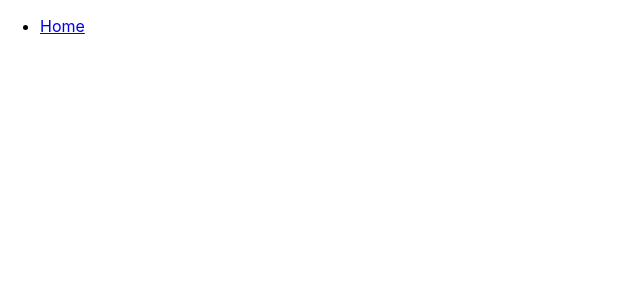
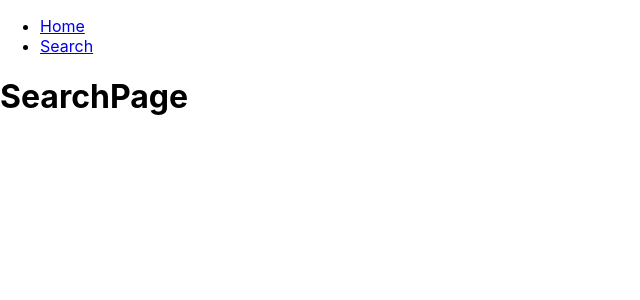
Before and after one commit to agiledev-students-fall2022/final-project-team-recipe-grandma, a React app in the folder front-end/: page /search-ingredient in a window 1280 px wide. Before the commit this address had no page. Shown: the top 300 px of the page, without its empty margins (0-640 px from the left). Built offline with nearby package versions, Linux system fonts and the light colour scheme.

Commit message:
Patched Recipe bugs & added Search page component

```diff
--- a/front-end/src/components/Navbar/index.js
+++ b/front-end/src/components/Navbar/index.js
@@ -1,7 +1,8 @@
 import * as React from 'react';
 import { Route, Routes, Link } from 'react-router-dom';
 
-import Home from '../Home';
+import Home from '../../pages/Home';
+import SearchIngredients from '../../pages/SearchIngredients';
 
 function Navbar(): React.Node {
   return (
@@ -9,10 +10,12 @@ function Navbar(): React.Node {
       <nav>
         <ul>
           <li><Link to="/">Home</Link></li>
+          <li><Link to="/search-ingredient">Search</Link></li>
         </ul>
       </nav>
       <Routes>
         <Route path="/" element={<Home />} />
+        <Route path="/search-ingredient" element={<SearchIngredients />} />
       </Routes>
     </>
   );
--- a/front-end/src/components/Recipe/index.js
+++ b/front-end/src/components/Recipe/index.js
@@ -9,6 +9,7 @@ type Ingredient = $ReadOnly<{|
 
 type Props = $ReadOnly<{|
   details: {
+    name: string,
     ingredients: Array<Ingredient>,
     steps: Array<string>,
     imageURL: string
@@ -19,7 +20,7 @@ function Recipe(props: Props): React.Node {
   const { details } = props;
   return (
     <article className="recipe">
-      <h3>{Props.details.name}</h3>
+      <h3>{details.name}</h3>
       <h4>Ingredients</h4>
       {
       details.ingredients.map((ing) => (
--- a/front-end/src/components/Home/index.js
+++ b/front-end/src/pages/Home/index.js
@@ -3,7 +3,7 @@ import axios from 'axios';
 import * as React from 'react';
 import { useState, useEffect } from 'react';
 
-import Recipe from '../Recipe';
+import Recipe from '../../components/Recipe';
 
 function Home(): React.Node {
   const [data, setData] = useState([]);
--- /dev/null
+++ b/front-end/src/pages/SearchIngredients/index.js
@@ -0,0 +1,11 @@
+import * as React from 'react';
+
+// type Props = { };
+
+function SearchIngredients(): React.Node {
+  return (
+    <h1>SearchPage</h1>
+  );
+}
+
+export default SearchIngredients;
```
